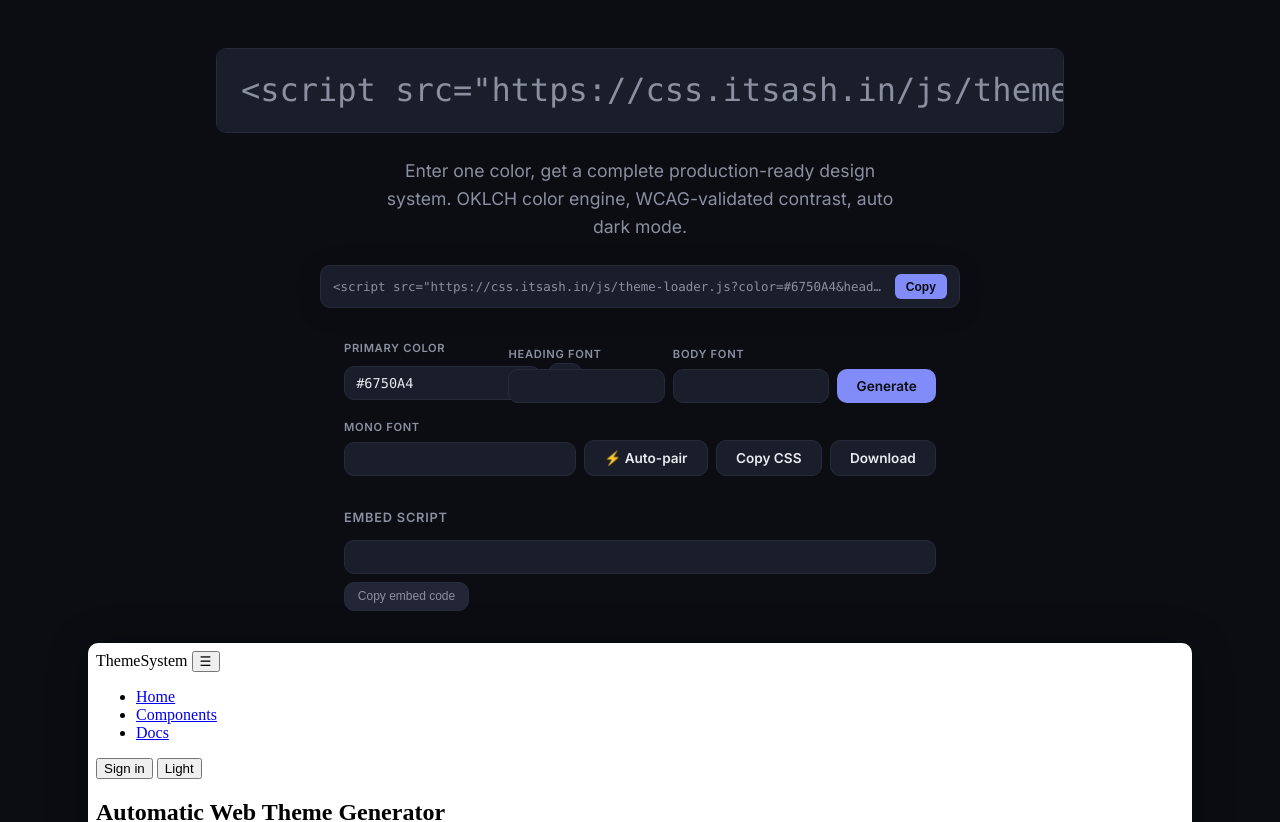
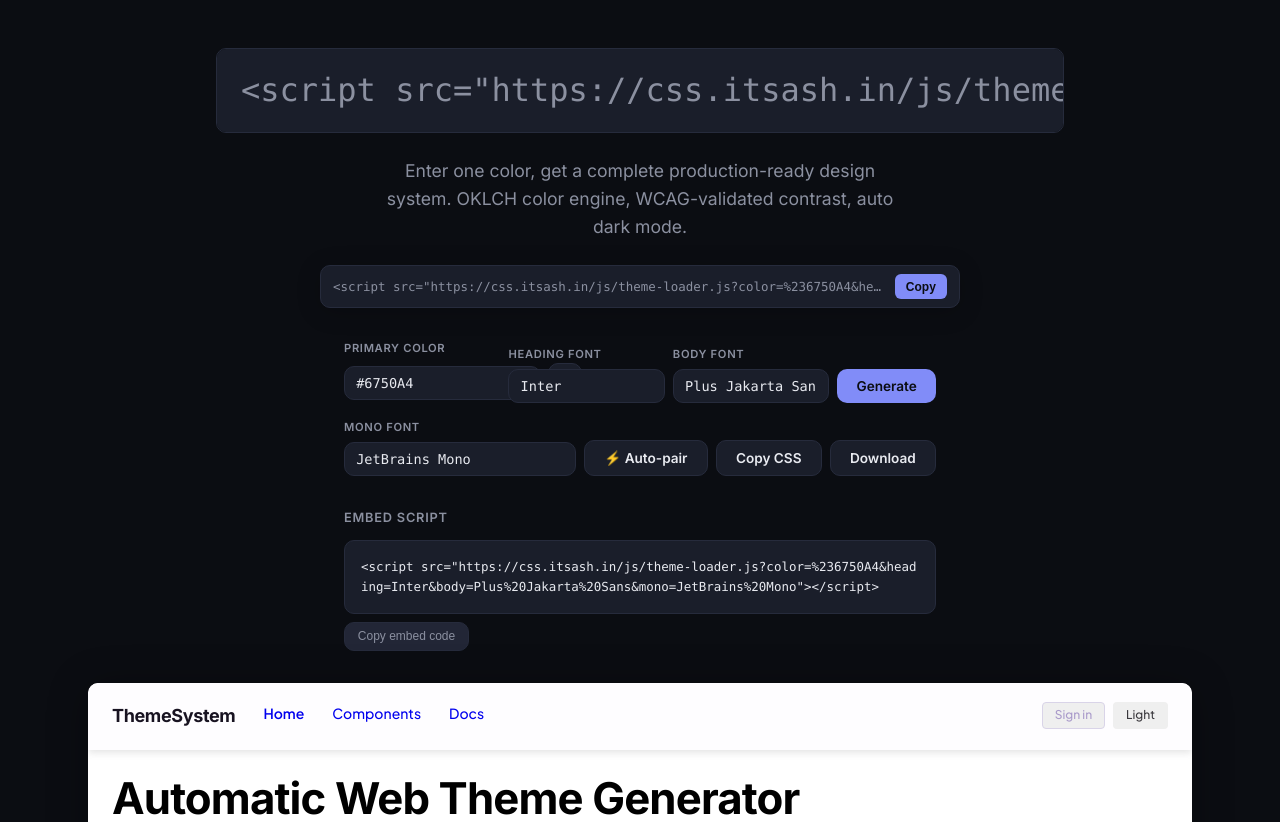
Before and after one commit to its-ash/css.itsash.in, a plain HTML site: page docs/index.html in a window 1280 px wide. Shown: the top 822 px of the page. Drawn offline with Linux system fonts and the light colour scheme.

Commit message:
update theme engine

```diff
--- a/docs/index.html
+++ b/docs/index.html
@@ -114,9 +114,9 @@ footer a:hover{text-decoration:underline}
 
 <div class="toast" id="t"></div>
 
-<script type="module">
-import { generateTheme } from './js/theme-engine.js';
-import { FONTS, MONO_FONTS, autoPair, autoMono } from './js/theme-engine.js';
+<script src="./js/theme-engine.js"></script>
+<script>
+const { generateTheme, FONTS, MONO_FONTS, autoPair, autoMono } = window.ThemeEngine;
 
 const $ = id => document.getElementById(id);
 let current = null;
```
